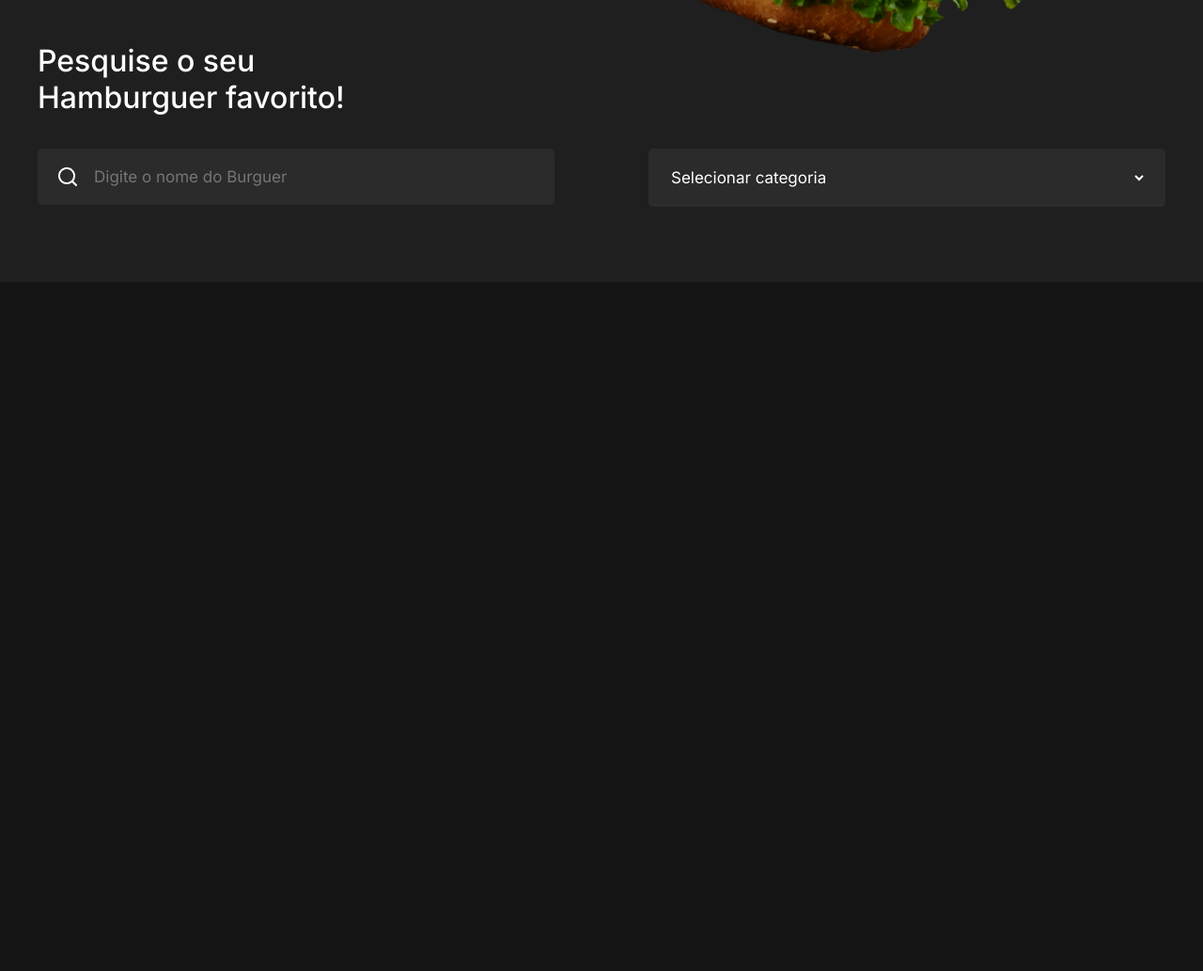
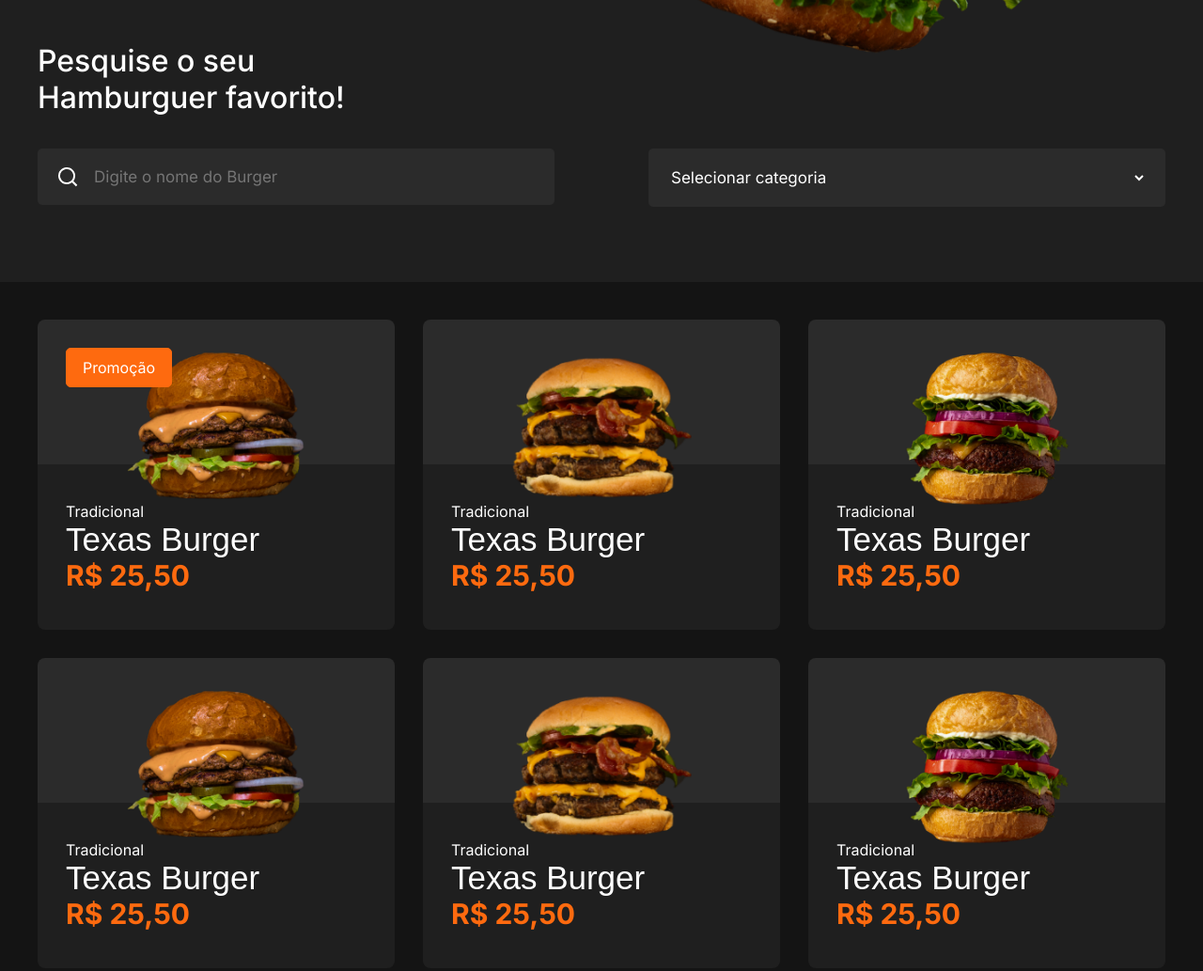
Before and after one commit to samuellucenaa/projeto-b7-burguer, a plain HTML site: page index.html in a window 1280 px wide. Shown: the part 691-1724 px from the top of the page at 94% size. Before the commit the page ends 991 px from the top, so only its background shows below. Drawn offline with Linux system fonts and the light colour scheme; a web font is replaced by a local one.

Commit message:
finalizando e responsivizando a area do hambuguers

```diff
--- a/assets/style.css
+++ b/assets/style.css
@@ -188,7 +188,69 @@ header .menu-icon div{
     border-right: 20px solid transparent;
 }
 
-/* RESPONSIVO PRA TABLET */
+/* PRODUCTS */
+
+.products-grid{
+    display: grid;
+    grid-template-columns: repeat(3, 1fr);
+    gap: 30px;
+    margin: 40px 0;
+}
+
+.products-item{
+    display: block;
+    text-decoration: none;
+    border-radius: 8px;
+    overflow: hidden;
+    position: relative;
+}
+
+.products-item:hover{
+    opacity: 0.8;
+}
+
+.products-item .warning{
+    position: absolute;
+    top: 30px;
+    left: 30px;
+    color: #FFFFFF;
+    background-color: #FE6A0F;
+    border: 1px solid #FE6A0F;
+    border-radius: 5px;
+    padding: 10px 17px;
+}
+
+.products-item .photo{
+    text-align: center;
+    background-color: #2B2B2B;
+    padding-top: 30px;
+}
+
+.products-item .photo img{
+    height: 170px;
+    margin-bottom: -50px;
+}
+
+.products-item .info{
+    background-color: #1F1F1F;
+    padding: 40px 0;
+    padding-left: 30px;
+    color: #FFFFFF;
+}
+
+.products-item .info .product-name{
+    font-family: 'Calistoga', Arial, Helvetica, sans-serif;
+    font-size: 35px;
+    font-weight: 100;
+}
+
+.products-item .info .product-price{
+    color: #FE6A0F;
+    font-size: 30px;
+    font-weight: 700;
+}
+
+/* RESPONSIVO */
 
 @media (max-width: 820px) {
     .logo a{
@@ -214,6 +276,10 @@ header .menu-icon div{
         text-align: center;
     }
 
+    .hero .leftside h1{
+        font-size: 45px;
+    }
+
     .hero .rightside{
         padding-bottom: 30px;
     }
@@ -235,4 +301,15 @@ header .menu-icon div{
         gap: 15px;
         margin: 20px;
     }
+
+    .products-grid{
+        grid-template-columns: repeat(2, 1fr);
+        margin: 30px;
+    }
 }
+
+@media (max-width: 500px){
+    .products-grid{
+        grid-template-columns: 1fr;
+    }
+}
--- a/index.html
+++ b/index.html
@@ -3,7 +3,7 @@
 <head>
     <meta charset="UTF-8">
     <meta name="viewport" content="width=device-width, initial-scale=1.0">
-    <title>B7Burguer</title>
+    <title>B7Burger</title>
     <link rel="stylesheet" href="assets/style.css">
 </head>
 <body>
@@ -15,7 +15,7 @@
             <nav>
                 <ul class="leftside">
                     <li><a href="">Início</a></li>
-                    <li><a href="">Burguers</a></li>
+                    <li><a href="">Burgers</a></li>
                     <li><a href="">Contato</a></li>
                 </ul>
                 <a href="" class="rightside">Fazer pedido</a>
@@ -46,13 +46,13 @@
             <div class="title">Pesquise o seu <br>Hamburguer favorito!</div>
             <div class="sides">
                 <div class="leftside">
-                    <input type="search" placeholder="Digite o nome do Burguer">
+                    <input type="search" placeholder="Digite o nome do Burger">
                     <!-- Colocanco o "search" vai aparecer uma lupa no teclado dos celulares-->
                 </div>
                 <div class="rightside">
                     <select name="" id="">
                         <option value="">Selecionar categoria</option>
-                        <option value="burguers">Burguers</option>
+                        <option value="burguers">Burgers</option>
                         <option value="pizza">Pizza</option>
                         <option value="vegetariano">Vegetariano</option>
                         <option value="kids">Kids</option>
@@ -61,5 +61,72 @@
             </div>
         </div>
     </section>
+    <main>
+        <div class="container">
+            <div class="products-grid">
+                <a href="" class="products-item">
+                    <div class="warning">Promoção</div>
+                    <div class="photo">
+                        <img src="assets/images/burgers/burger1.png" alt="Hamburguer">
+                    </div>
+                    <div class="info">
+                        <div class="product-category">Tradicional</div>
+                        <div class="product-name">Texas Burger</div>
+                        <div class="product-price">R$ 25,50</div>
+                    </div>
+                </a>
+                <a href="" class="products-item">
+                    <div class="photo">
+                        <img src="assets/images/burgers/burger2.png" alt="Hamburguer">
+                    </div>
+                    <div class="info">
+                        <div class="product-category">Tradicional</div>
+                        <div class="product-name">Texas Burger</div>
+                        <div class="product-price">R$ 25,50</div>
+                    </div>
+                </a>
+                <a href="" class="products-item">
+                    <div class="photo">
+                        <img src="assets/images/burgers/burger3.png" alt="Hamburguer">
+                    </div>
+                    <div class="info">
+                        <div class="product-category">Tradicional</div>
+                        <div class="product-name">Texas Burger</div>
+                        <div class="product-price">R$ 25,50</div>
+                    </div>
+                </a>
+                <a href="" class="products-item">
+                    <div class="photo">
+                        <img src="assets/images/burgers/burger1.png" alt="Hamburguer">
+                    </div>
+                    <div class="info">
+                        <div class="product-category">Tradicional</div>
+                        <div class="product-name">Texas Burger</div>
+                        <div class="product-price">R$ 25,50</div>
+                    </div>
+                </a>
+                <a href="" class="products-item">
+                    <div class="photo">
+                        <img src="assets/images/burgers/burger2.png" alt="Hamburguer">
+                    </div>
+                    <div class="info">
+                        <div class="product-category">Tradicional</div>
+                        <div class="product-name">Texas Burger</div>
+                        <div class="product-price">R$ 25,50</div>
+                    </div>
+                </a>
+                <a href="" class="products-item">
+                    <div class="photo">
+                        <img src="assets/images/burgers/burger3.png" alt="Hamburguer">
+                    </div>
+                    <div class="info">
+                        <div class="product-category">Tradicional</div>
+                        <div class="product-name">Texas Burger</div>
+                        <div class="product-price">R$ 25,50</div>
+                    </div>
+                </a>
+            </div>
+        </div>
+    </main>
 </body>
 </html>
```
